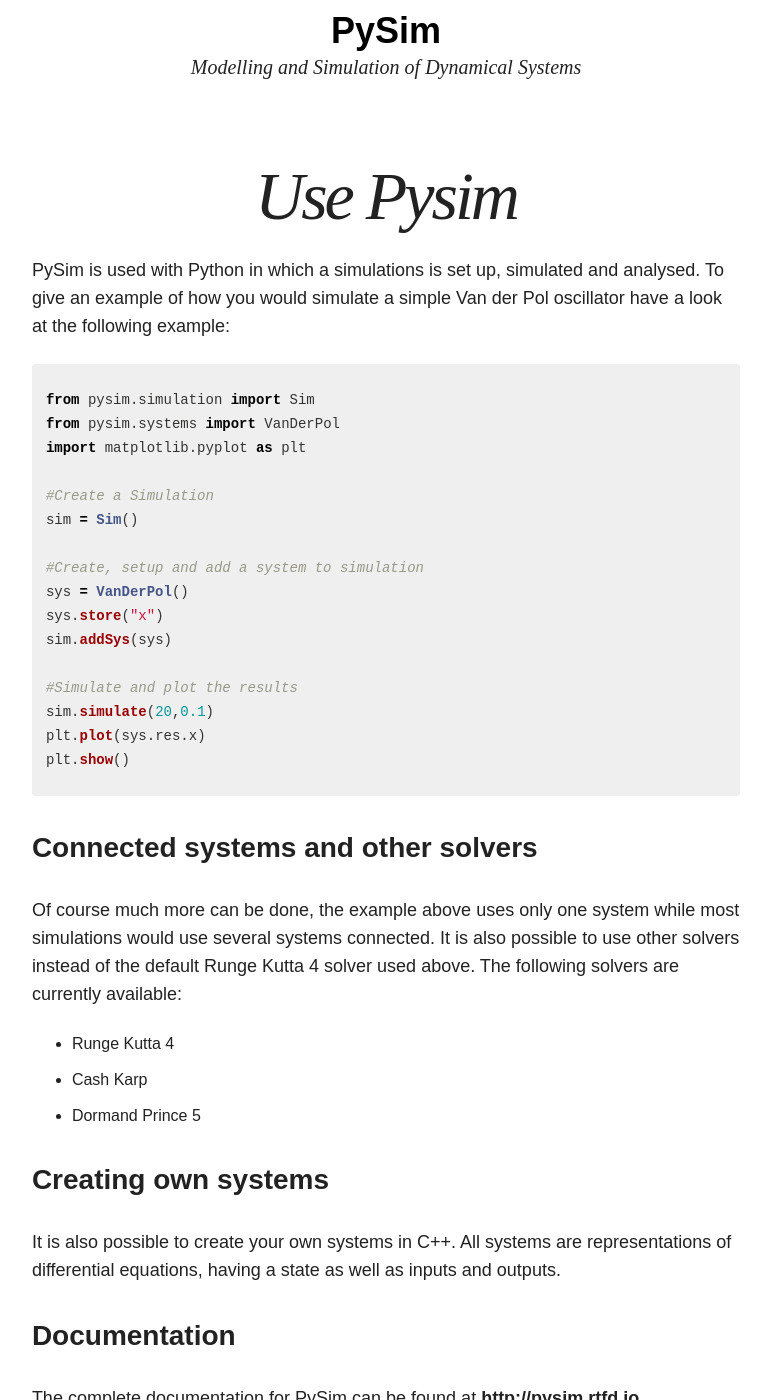
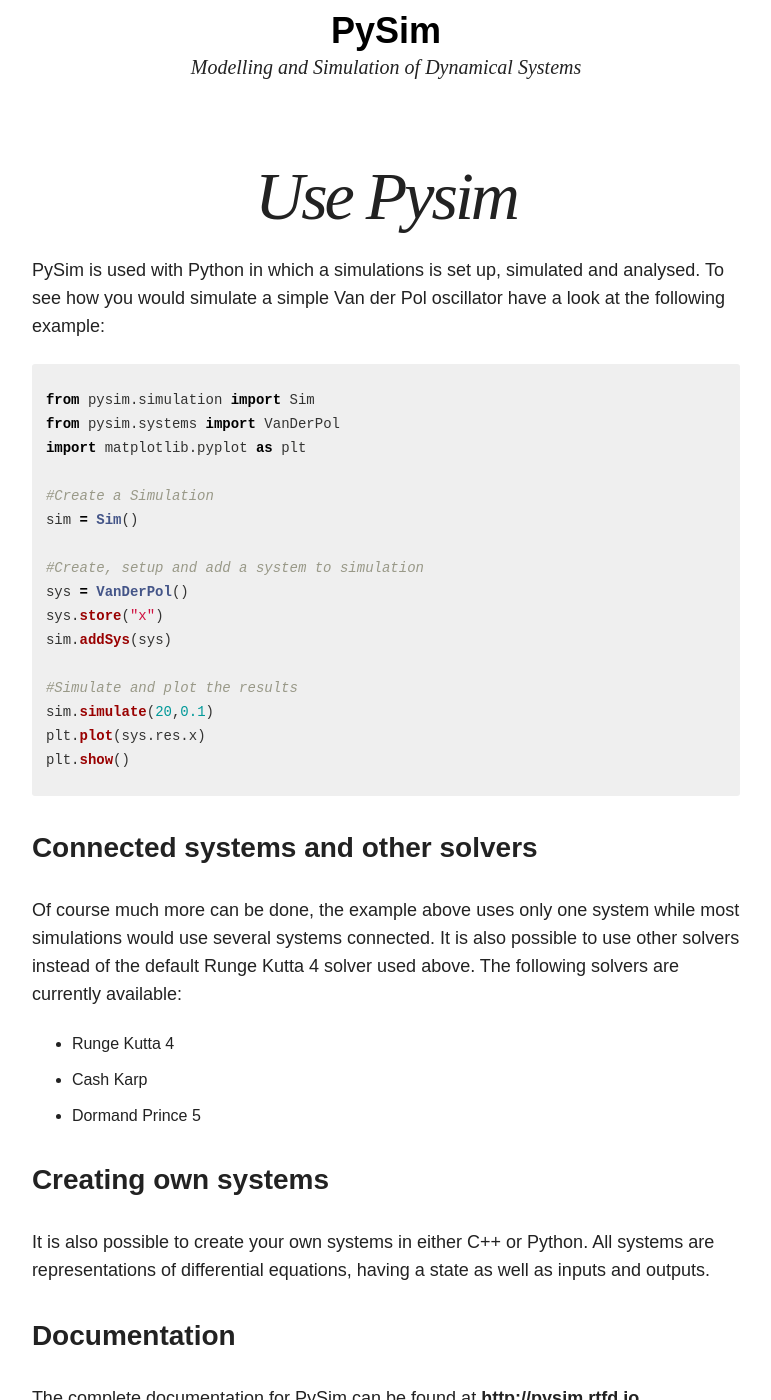
Before and after one commit to aldebjer/pysim, a Jekyll site: the page built from use/index.md, in a window 1280 px wide and 1400 px high, scrolled down 316 px. Shown: the whole window, without its empty margins (254-1025 px from the left). Built offline with Jekyll 4.4.1, drawn with Linux system fonts in a browser that asks for light colours; nearby versions of some CDN libraries.

Commit message:
now possible to use python systems

```diff
--- a/use/index.md
+++ b/use/index.md
@@ -4,8 +4,8 @@ title: Use Pysim
 excerpt: "Pysim can be used with existing systems, or to model new systems"
 modified: 2016-06-06T12:23:00.0-01:00
 ---
-PySim is used with Python in which a simulations is set up, simulated and analysed. To give an example
-of how you would simulate a simple Van der Pol oscillator have a look at the following example:
+PySim is used with Python in which a simulations is set up, simulated and analysed. To see
+how you would simulate a simple Van der Pol oscillator have a look at the following example:
 
 {% highlight python %}
 from pysim.simulation import Sim
@@ -36,7 +36,7 @@ solver used above. The following solvers are currently available:
 * Dormand Prince 5
 
 ### Creating own systems
-It is also possible to create your own systems in C++. All systems are representations of
+It is also possible to create your own systems in either C++ or Python. All systems are representations of
 differential equations, having a state as well as inputs and outputs.
 
 ### Documentation
```
